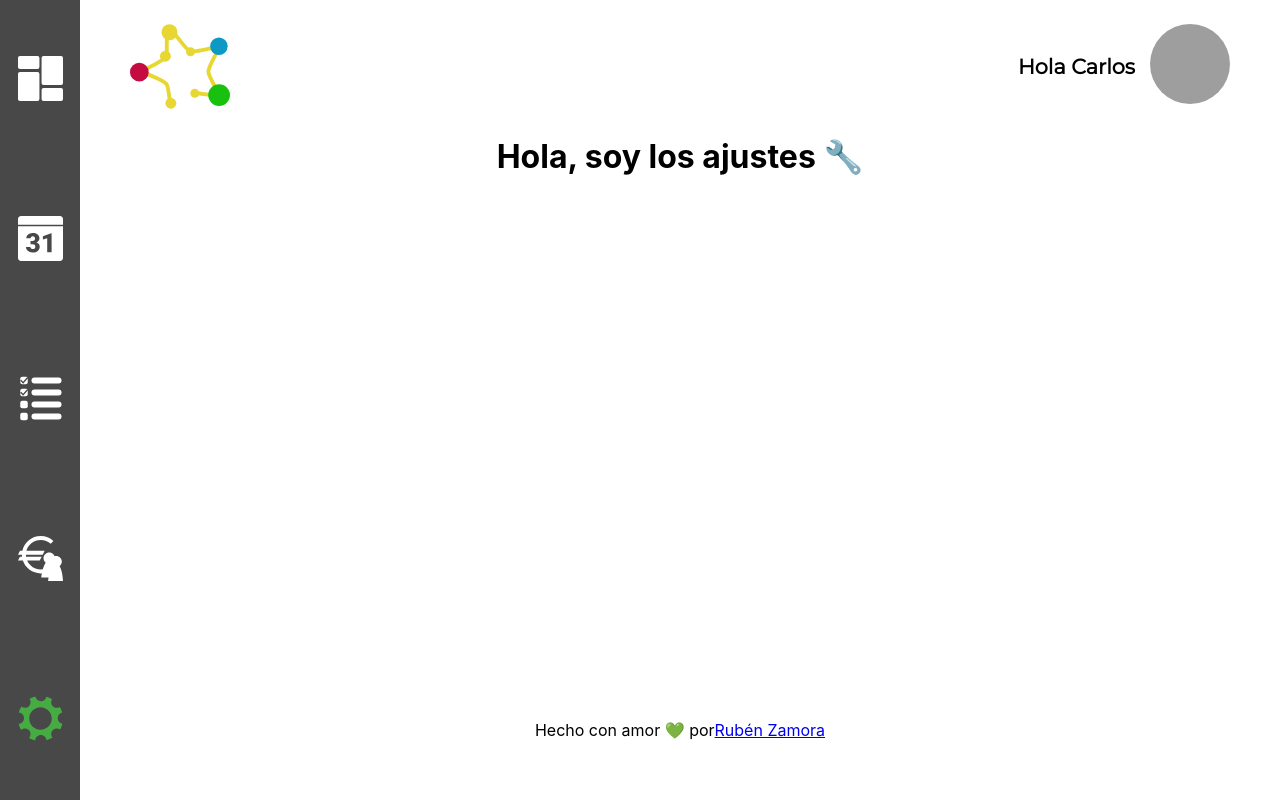
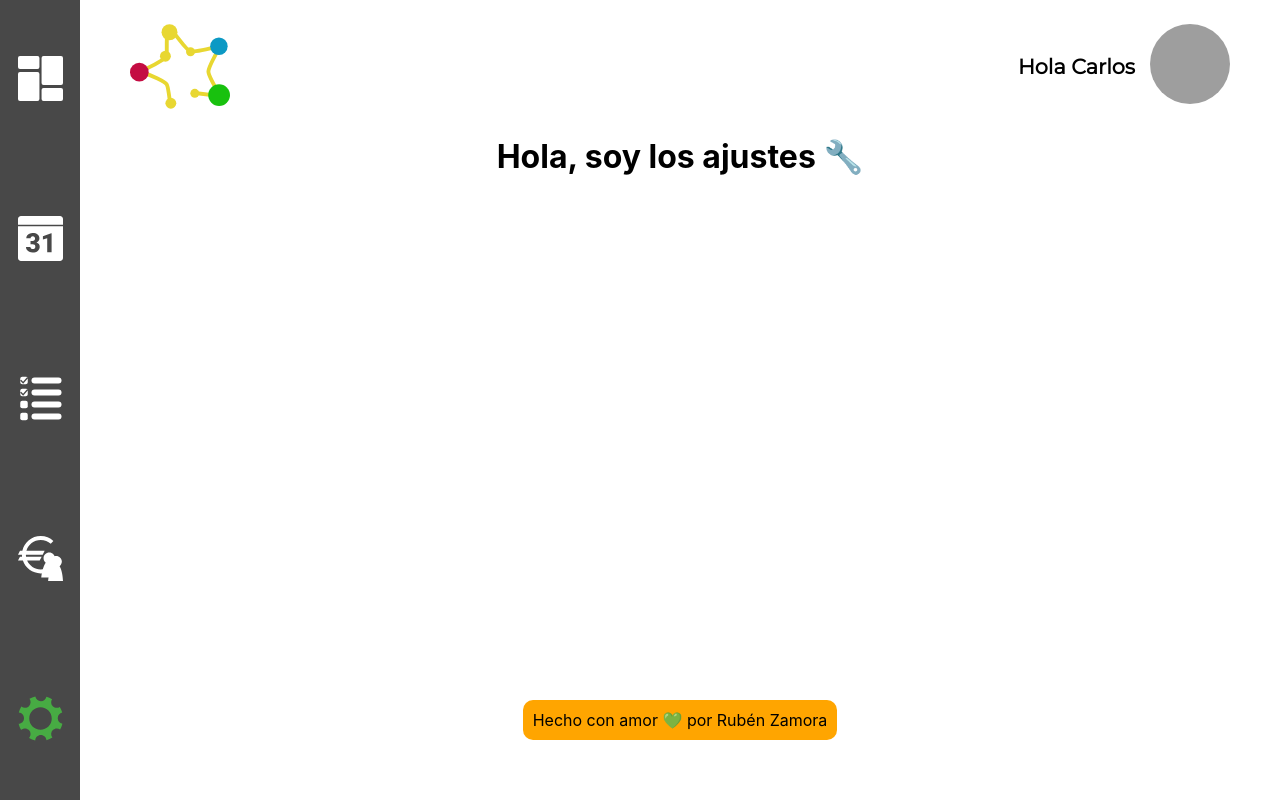
Before and after one commit to fullstacktf/Randy-FrontEnd, a React (Create React App) app: page /settings in a window 1280 px wide. Built offline with nearby package versions, Linux system fonts and the light colour scheme; grey boxes are pictures that could not be loaded.

Commit message:
working in the context of tasklist

```diff
--- a/src/components/todoList/TaskItem.tsx
+++ b/src/components/todoList/TaskItem.tsx
@@ -1,6 +1,5 @@
 import React, { FC } from "react";
 import styled from "@emotion/styled";
-import checkedsvg from "./nochecked.svg";
 import { Task } from "./TodoList";
 
 interface TaskProps {
--- a/src/components/todoList/TodoList.tsx
+++ b/src/components/todoList/TodoList.tsx
@@ -1,4 +1,4 @@
-import React, { FC, useState, useContext } from "react";
+import React, { FC, useState, useContext, useEffect } from "react";
 import styled from "@emotion/styled";
 import { TaskItem } from "./TaskItem";
 import { NotifyContext, NEW_NOTIFY } from "../circleOfNotifys/notifyProvider";
@@ -11,12 +11,32 @@ export interface Task {
 
 interface TodoListProps {
   initialTasks: Task[];
+  url: string;
 }
 
-export const TodoList: FC<TodoListProps> = ({ initialTasks = [] }) => {
+function toTaskModelList(taskRespons) {
+  return taskRespons.data.map(rawTask => ({
+    uuid: rawTask._id,
+    label: rawTask.contain,
+    done: rawTask.checked
+  }));
+}
+
+export const TodoList: FC<TodoListProps> = ({ initialTasks = [], url }) => {
   const [state, dispatch] = useContext(NotifyContext);
 
   const [tasks, setTasks] = useState<Task[]>(initialTasks);
+
+  const [taskList, setTaskList] = useState();
+
+  useEffect(() => {
+    fetch(url)
+      .then(res => res.json())
+      .then(taskRespons => {
+        setTaskList(toTaskModelList(taskRespons));
+      })
+      .catch(err => console.log("HE PETAO", err));
+  }, [url]);
 
   const handleOnCheckInput = (taskToUpdate: Task) => {
     const newTasks = tasks.map(task => {
--- a/src/pages/Settings/Settings.tsx
+++ b/src/pages/Settings/Settings.tsx
@@ -1,23 +1,44 @@
 import React, { FC } from "react";
 import styled from "@emotion/styled";
-
-const Container = styled.div`
-  height:80vh;
-  display:flex;
-  flex-direction:column;
-  justify-content:space-between;
-`
-
-const Footer = styled.p`
-  display:flex;
-  align-self:center;
-`
 
 export const Settings: FC = () => {
   return (
     <Container>
-      <h1>Hola, soy los ajustes <span role="img" aria-label="emoji">🔧</span> </h1>
-      <Footer>Hecho con amor 💚 por <a href="https://github.com/RubenZagon">Rubén Zamora</a></Footer>
+      <h1>
+        Hola, soy los ajustes{" "}
+        <span role="img" aria-label="emoji">
+          🔧
+        </span>{" "}
+      </h1>
+      <Footer>
+        <a href="https://github.com/RubenZagon"> Hecho con amor 💚 por Rubén Zamora</a>
+      </Footer>
     </Container>
-  )
+  );
 };
+
+const Container = styled.div`
+  height: 80vh;
+  display: flex;
+  flex-direction: column;
+  justify-content: space-between;
+`;
+
+const Footer = styled.p`
+  display: flex;
+  align-self: center;
+  background: orange;
+  padding: 10px;
+  border-radius: 10px;
+  &:hover {
+    box-shadow: 0px 7px 10px 1px rgba(0, 0, 0, 0.3);
+    transform: translateY(-5px);
+  }
+  & a:link {
+    color: black;
+    text-decoration: none;
+  }
+  & a:hover {
+    color: darkviolet;
+  }
+`;
--- a/src/pages/Tasklist/Tasklist.tsx
+++ b/src/pages/Tasklist/Tasklist.tsx
@@ -1,4 +1,4 @@
-import React, { FC } from "react";
+import React, { FC, useState, useEffect } from "react";
 import styled from "@emotion/styled";
 import { TodoList } from "../../components/todoList/TodoList";
 
@@ -10,6 +10,11 @@ let tareasPrevias = [
 ];
 
 export const Tasklist: FC = () => {
+  const [isLoading, setIsLoading] = useState(true);
+  const [taskList, setTaskList] = useState();
+
+  useEffect(() => {}, []);
+
   return (
     <Container>
       <h1>
```
Also changed, not shown: src/components/todoList/TaskListContext.tsx (added, +11 -0 lines), src/components/todoList/nochecked.svg (deleted).
